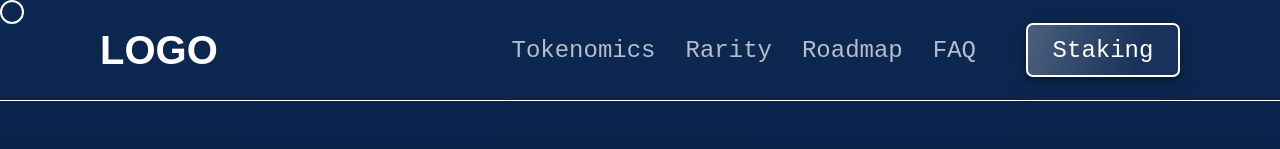
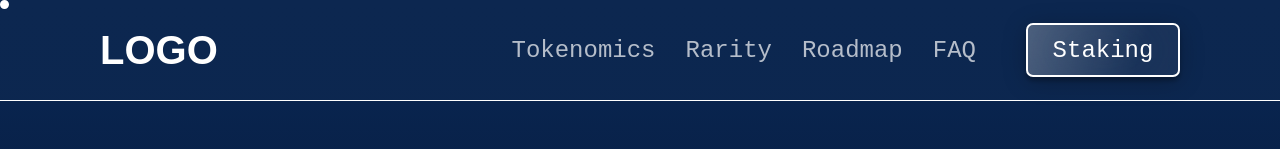
Before and after one commit to Cornerstone-04/nft-web-design, a React (Create React App) app: page / in a window 1280 px wide. Shown: the top 149 px of the page. Built offline with nearby package versions, Linux system fonts and the light colour scheme.

Commit message:
reduced cursor size

```diff
--- a/src/pages/FAQ.jsx
+++ b/src/pages/FAQ.jsx
@@ -1,7 +1,7 @@
 import React from "react";
 import "../styles/faq.css";
 
-import Questions from '../mock/questions.jsx'
+import Questions from '../data/questions.jsx'
 
 const Faq = () => {
   return (
--- a/src/pages/Rarity.jsx
+++ b/src/pages/Rarity.jsx
@@ -1,6 +1,6 @@
 import React from "react";
 import "../styles/rarity.css";
-import NFT from "../mock/nft.jsx";
+import NFT from "../data/nft.jsx";
 
 const Rarity = () => {
 
--- a/src/pages/Roadmap.jsx
+++ b/src/pages/Roadmap.jsx
@@ -1,5 +1,5 @@
 import React from "react";
-import Details from "../mock/roadmap.jsx";
+import Details from "../data/roadmap.jsx";
 import '../styles/roadmap.css'
 
 const Roadmap = () => {
--- a/src/pages/Tokenomics.jsx
+++ b/src/pages/Tokenomics.jsx
@@ -1,8 +1,8 @@
 import React from "react";
 import "../styles/tokenomics.css";
 
-import Tokens from "../mock/tokens.jsx";
-import Market from "../mock/market.jsx";
+import Tokens from "../data/tokens.jsx";
+import Market from "../data/market.jsx";
 
 const Tokenomics = () => {
   return (
--- a/src/styles/cursor.css
+++ b/src/styles/cursor.css
@@ -1,19 +1,20 @@
 .cursor {
   z-index: 1000;
   border-radius: 100%;
-  width: 20px;
-  height: 20px;
-  /* background: #fff; */
+  width: 5px;
+  height: 5px;
+  background: #fff;
   border: 2px solid #fff;
   /* mix-blend-mode: difference; */
   pointer-events: none;
   overflow: hidden;
   transform: translate3d(0, 0, 0);
   position: fixed;
+  transition: 0.3s linear;
 }
 
-@media only screen and (max-width: 1024px){
-    .cursor{
-        display: none;
-    }
+@media only screen and (max-width: 1024px) {
+  .cursor {
+    display: none;
+  }
 }
```
Also changed, not shown: src/data/market.jsx (renamed from src/mock/market.jsx), src/data/nft.jsx (renamed from src/mock/nft.jsx), src/data/questions.jsx (renamed from src/mock/questions.jsx), src/data/roadmap.jsx (renamed from src/mock/roadmap.jsx), src/data/tokens.jsx (renamed from src/mock/tokens.jsx).
